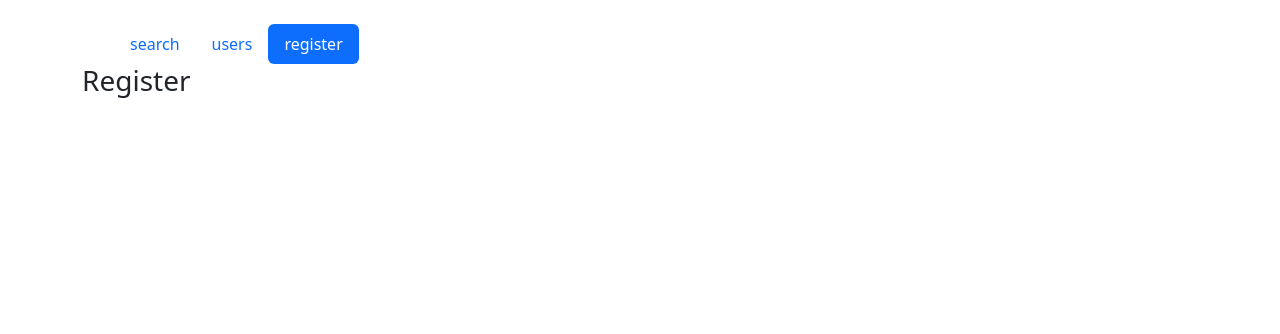
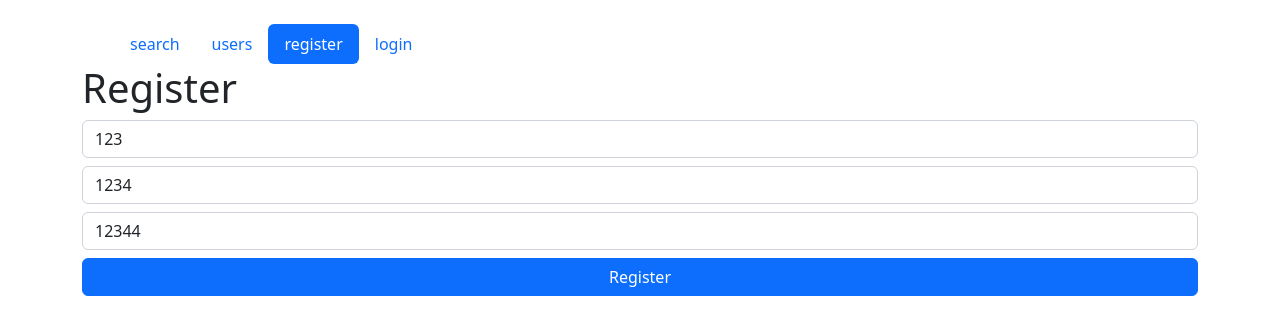
Before and after one commit to daisychuying/foodie-react-web-app, a React (Create React App) app: page /register in a window 1280 px wide. Shown: the top 334 px of the page. Built offline with nearby package versions, Linux system fonts and the light colour scheme.

Commit message:
user login+register(including reducers and services)

```diff
--- a/src/navigation.js
+++ b/src/navigation.js
@@ -11,6 +11,7 @@ const Navigation = () => {
         'search',
         'users',
         'register',
+        'login'
     ]
     return(
         <ul className="nav nav-pills">
--- a/src/users/login.js
+++ b/src/users/login.js
@@ -1,6 +1,48 @@
+import {loginThunk} from "./users-thunk";
+import {useDispatch, useSelector} from "react-redux";
+import {useState} from "react";
+
+
 const Login = () => {
+     const [username, setUsername] = useState('Username')
+     const [password, setPassword] = useState('Password')
+     const [error, setError] = useState(null)
+     const {currentUser} = useSelector((state) => state.users)
+     const dispatch = useDispatch()
+     const handleLoginBtn= () =>{
+         setError(null)
+         const loginUser = {username, password}
+         dispatch(loginThunk(loginUser))
+     }
+
     return (
-        <></>
+        <>
+            <h1>User login</h1>
+             {
+                 error &&
+                 <div className="alart alert-danger">
+                     {error}
+                 </div>
+             }
+             <input
+                 className="form-control mb-2"
+                 value = {username}
+                 onChange={(e) => setUsername(e.target.value)}/>
+             <input
+                 className="form-control mb-2"
+                 value = {password}
+                 onChange={(e) => setPassword(e.target.value)}/>
+             <button
+                 onClick={handleLoginBtn}
+                 className='btn btn-primary w-100'>
+                 Login
+             </button>
+            {
+                currentUser &&
+                <h2>Welcome{currentUser.username}</h2>
+            }
+
+        </>
     )
 }
 
--- a/src/users/profile.js
+++ b/src/users/profile.js
@@ -1,6 +1,13 @@
+import {useSelector} from "react-redux";
+import {current} from "react-redux"
+
 const Profile = () => {
+    const {currentUser} = useSelector((state) => state.users)
     return (
-        <></>
+        <>
+            <h1>Profile</h1>
+            <h2>Welcome {currentUser}</h2>
+        </>
     )
 }
 
--- a/src/users/register.js
+++ b/src/users/register.js
@@ -1,7 +1,57 @@
+import {useState} from "react";
+import {useDispatch, useSelector} from "react-redux";
+import {registerThunk} from "./users-thunk";
+
 const Register = () => {
+    const [username, setUsername] = useState('123')
+    const [password, setPassword] = useState('1234')
+    const [validatePassword, setValidatePassword] = useState("12344")
+    const [error, setError] = useState(null)
+    const {currentUser} = useSelector((state) => state.users)
+    const dispatch = useDispatch()
+    const handleRegisterBtn= () =>{
+        if(password !== validatePassword){
+            setError("Passwords must match")
+            return
+        }
+        setError(null)
+        const newUser = {username, password}
+        dispatch(registerThunk(newUser))
+    }
+
     return (
-        <><h3>Register</h3></>
+        <>
+            <h1>Register</h1>
+            {
+                error &&
+                <div className="alart alert-danger">
+                    {error}
+                </div>
+            }
+            <input
+                className="form-control mb-2"
+                value = {username}
+                onChange={(e) => setUsername(e.target.value)}/>
+            <input
+                className="form-control mb-2"
+                value = {password}
+                onChange={(e) => setPassword(e.target.value)}/>
+            <input
+                className="form-control mb-2"
+                value={validatePassword}
+                onChange={(e)=> setValidatePassword(e.target.value)}/>
+            <button
+                onClick={handleRegisterBtn}
+                className='btn btn-primary w-100'>
+                Register
+            </button>
+            {
+                currentUser &&
+                <h2>Welcome{currentUser.username}</h2>
+            }
+
+        </>
     )
 }
 
-export default Register;
+export default Register
--- a/src/users/users-reducer.js
+++ b/src/users/users-reducer.js
@@ -1,16 +1,29 @@
 import {createSlice} from "@reduxjs/toolkit";
-import {findAllUsersThunk} from "./users-thunk";
+import {findAllUsersThunk, loginThunk, registerThunk} from "./users-thunk";
 
 const usersReducer = createSlice({
     name: 'users',
     initialState: {
         loading: false,
-        users: []
+        users: [],
+        currentUser:null
     },
     reducers: {},
     extraReducers: {
         [findAllUsersThunk.fulfilled]: (state, action) => {
             state.users = action.payload
+        },
+        [loginThunk.fulfilled]: (state, action) => {
+            state.currentUser = action.payload
+        },
+        [loginThunk.rejected]: (state, action) => {
+            state.currentUser = null
+        },
+        [registerThunk.fulfilled]:(state,action) => {
+            state.currentUser = action.payload
+        },
+        [registerThunk.rejected]:(state,action) => {
+            state.error = action.payload
         }
     }
 })
--- a/src/users/users-service.js
+++ b/src/users/users-service.js
@@ -6,20 +6,18 @@ const api = axios.create({withCredentials: true});
 
 export const findUserById = async (uid) => {
     const response = await api.get(`${BASE_API_URL}/users/${uid}`)
-    const user = response.data
-    return user
+    return response.data
 }
 
 export const register = async (user) => {
     const response = await api.post(`${BASE_API_URL}/register`, user)
-    const newUser = response.data
-    return newUser
+    return response.data
 }
-
 export const login = async (user) => {
     const response = await api.post(`${BASE_API_URL}/login`, user)
     return response.data
 }
+
 
 export const logout = async () => {
     const response = await api.post(`${BASE_API_URL}/logout`)
```
